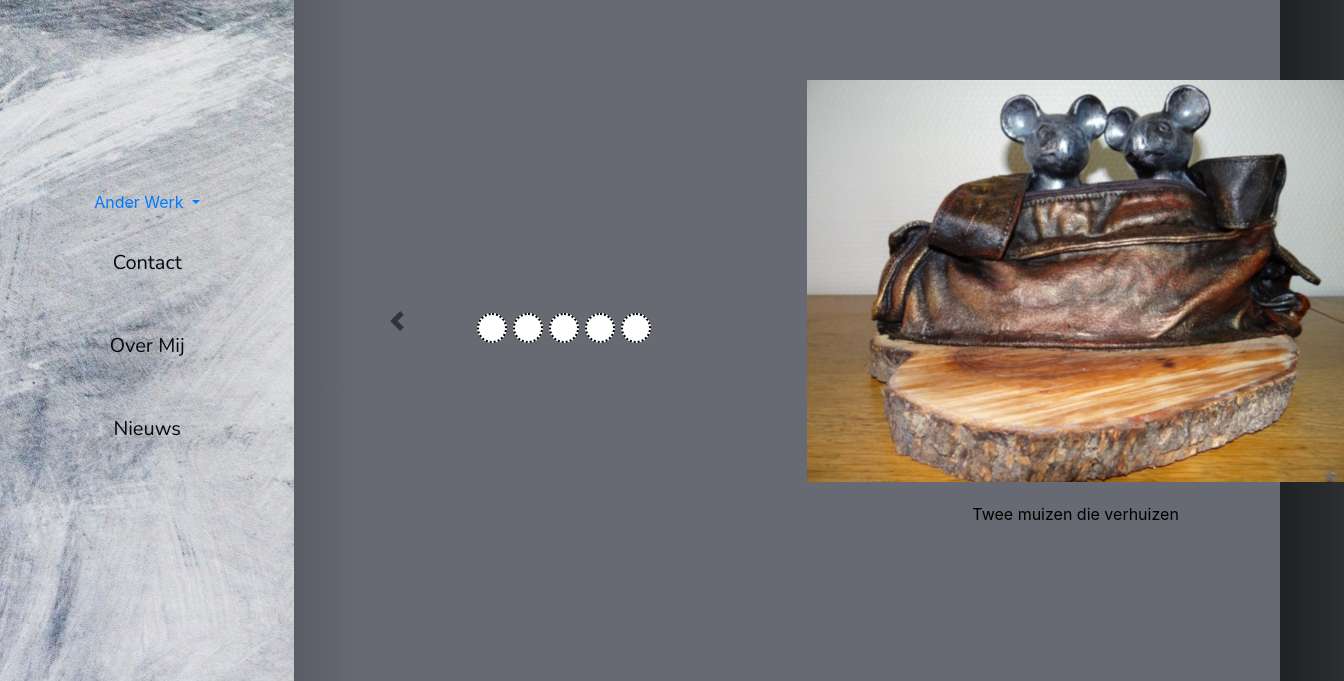
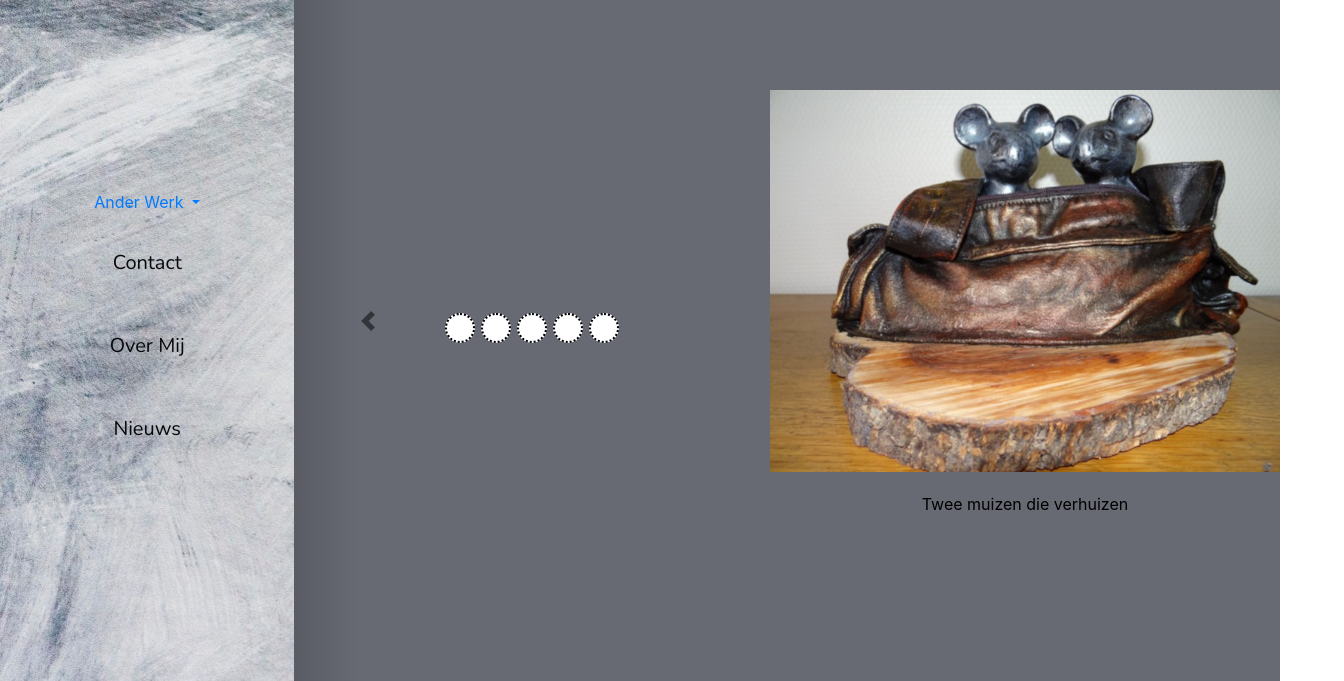
Before and after one commit to mientje/Liliane, a plain HTML site: page liliane_beelden.html in a window 1280 px wide. Shown: the part 119-800 px from the top of the page, 1344 px wide, since content can reach past the window. Drawn offline with nearby package versions, Linux system fonts and the light colour scheme; a web font is replaced by a local one.

Commit message:
main en carousel positionieren

```diff
--- a/liliane_bootstrap.css
+++ b/liliane_bootstrap.css
@@ -59,9 +59,9 @@ main {
   //background-size: cover;
   //background-position: center;*/
   z-index: -1;
-  width: 80%;
+  width: 77%;
   height: 100%;
-  margin-left: 25%;
+  margin-left: 23%;
 }
 img {
   margin: 0 auto;
```
